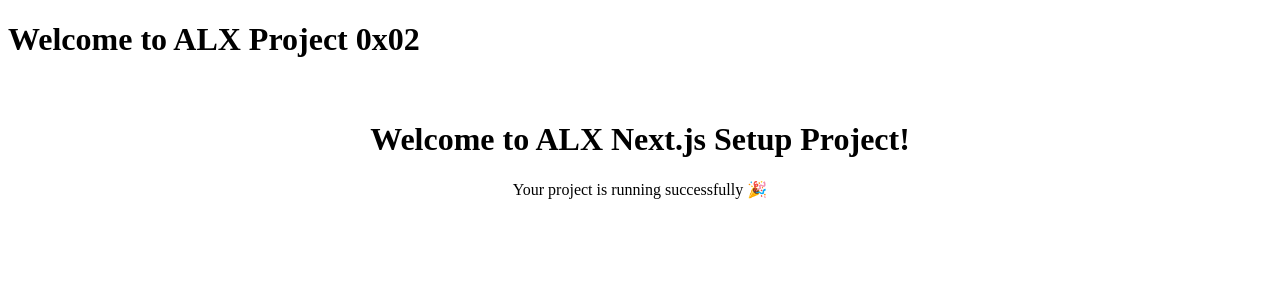
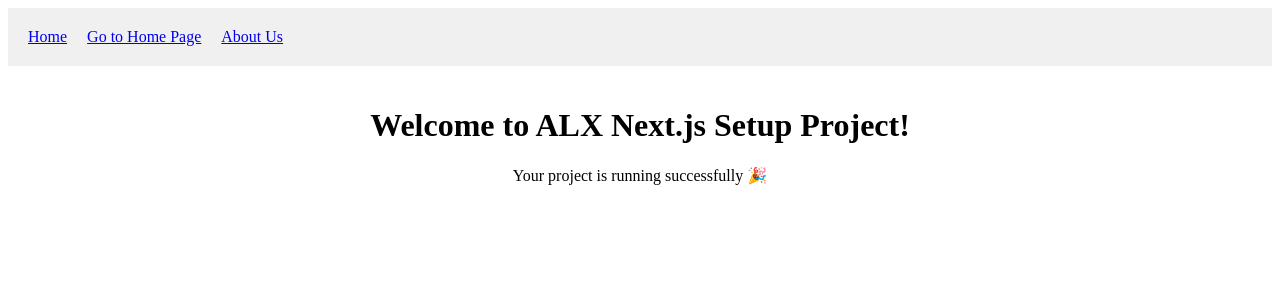
Before and after one commit to alaametwale/alx-project-0x02-setup, a Next.js app in the folder alx-project-0x02/: page / in a window 1280 px wide. Shown: the top 300 px of the page. Built offline with nearby package versions, Linux system fonts and the light colour scheme.

Commit message:
Add home and about pages + update Header navigation

```diff
--- a/alx-project-0x02/components/layout/Header.tsx
+++ b/alx-project-0x02/components/layout/Header.tsx
@@ -1,7 +1,13 @@
+import Link from "next/link";
+
 export default function Header() {
   return (
-    <header className="w-full p-4 bg-gray-800 text-white text-center">
-      <h1 className="text-xl font-semibold">Welcome to ALX Project 0x02</h1>
+    <header style={{ padding: "20px", background: "#f0f0f0" }}>
+      <nav style={{ display: "flex", gap: "20px" }}>
+        <Link href="/">Home</Link>
+        <Link href="/home">Go to Home Page</Link>
+        <Link href="/about">About Us</Link>
+      </nav>
     </header>
   );
 }
```
Also changed, not shown: alx-project-0x02/pages/about.tsx (added, +7 -0 lines), alx-project-0x02/pages/home.tsx (added, +7 -0 lines).
